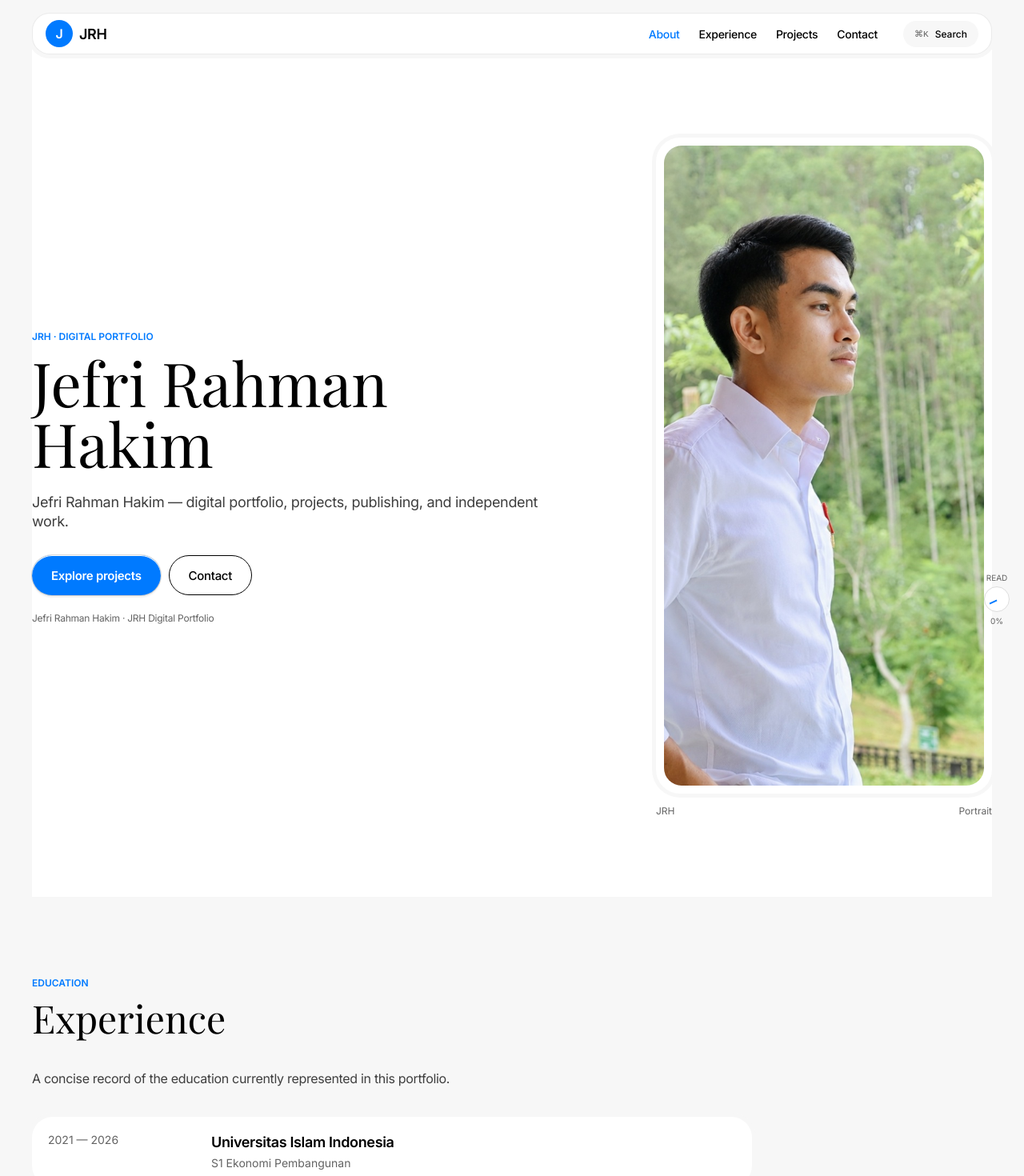
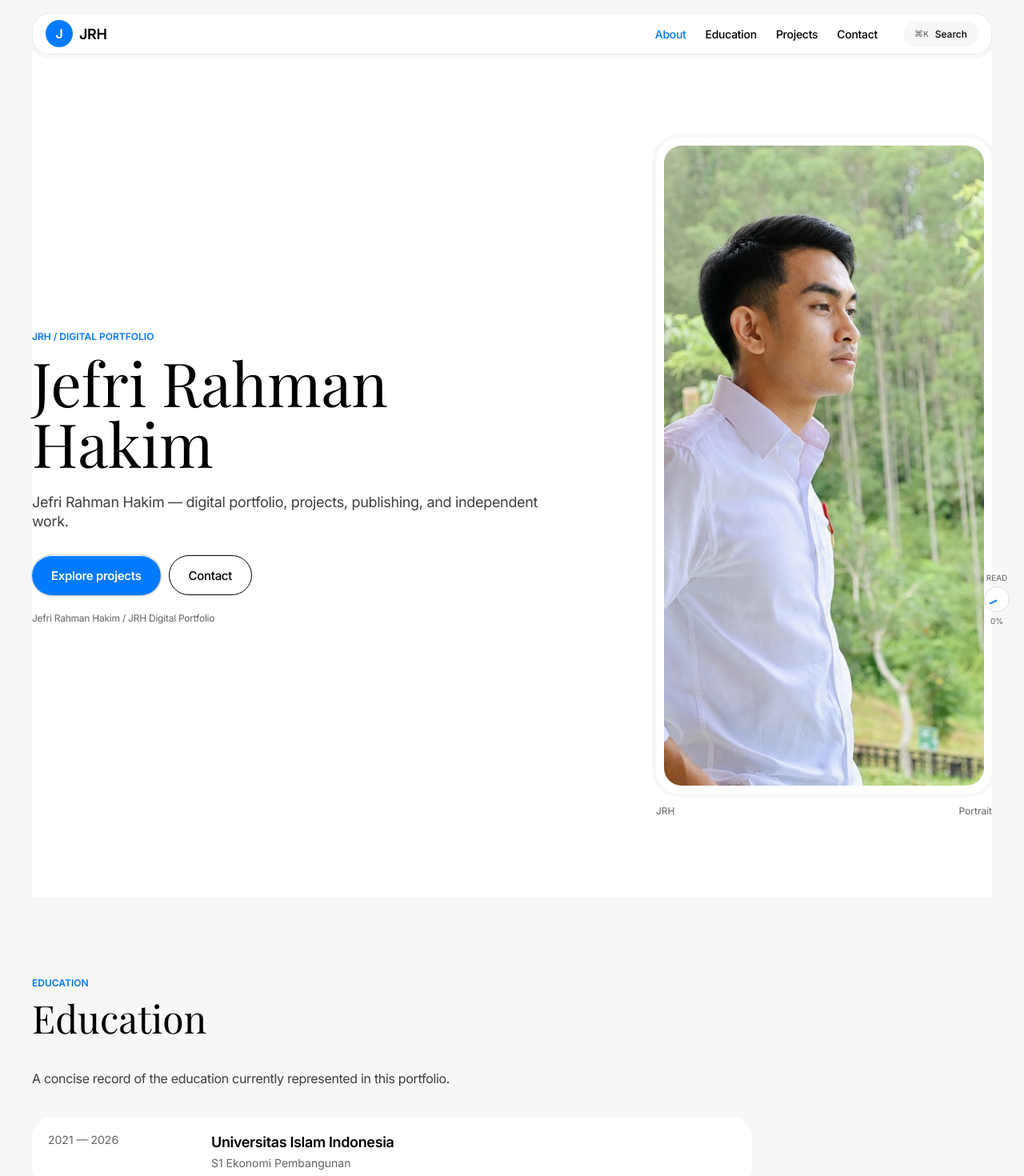
Before and after one commit to LionerHakim/JRHs, a React (Vite) app: page / in a window 1280 px wide. Shown: the top 1470 px of the page at 80% size. Built offline with nearby package versions, Linux system fonts and the light colour scheme.

Commit message:
Refine editorial information hierarchy and platform labels

```diff
--- a/src/main.tsx
+++ b/src/main.tsx
@@ -5,7 +5,7 @@ import './index.css'
 
 const sectionItems = [
   ['identity', 'About'],
-  ['education', 'Experience'],
+  ['education', 'Education'],
   ['projects', 'Projects'],
   ['links', 'Contact'],
 ] as const
@@ -167,14 +167,14 @@ export default function App() {
       <main>
         <section id="identity" className="hero" aria-labelledby="identity-title">
           <div className="hero-copy">
-            <p className="section-kicker">JRH · DIGITAL PORTFOLIO</p>
+            <p className="section-kicker">JRH / DIGITAL PORTFOLIO</p>
             <h1 id="identity-title">{siteConfig.identity.name}</h1>
             <p className="hero-description">{siteConfig.identity.description}</p>
             <div className="hero-actions">
               <a className="hero-pill" href="#projects">Explore projects</a>
               <a className="ghost-pill" href="#links">Contact</a>
             </div>
-            <p className="hero-meta">Jefri Rahman Hakim · JRH Digital Portfolio</p>
+            <p className="hero-meta">Jefri Rahman Hakim / JRH Digital Portfolio</p>
           </div>
 
           <figure className="hero-portrait">
@@ -188,7 +188,7 @@ export default function App() {
         <section id="education" className="section" aria-labelledby="education-title">
           <div className="section-head">
             <p className="section-kicker">EDUCATION</p>
-            <h2 id="education-title">Experience</h2>
+            <h2 id="education-title">Education</h2>
           </div>
           <p className="editorial-copy">A concise record of the education currently represented in this portfolio.</p>
           <div className="records" style={{ marginTop: 36 }}>
@@ -229,7 +229,7 @@ export default function App() {
           <div className="links-list" style={{ marginTop: 36 }}>
             {Object.entries(siteConfig.social).filter(([, url]) => url).map(([name, url]) => (
               <a key={name} href={url} target="_blank" rel="noreferrer">
-                <span>{name}</span>
+                <span>{name === "instagram" ? "Instagram" : name === "github" ? "GitHub" : name === "telegram" ? "Telegram" : name === "portfolio" ? "Website" : name}</span>
                 <small>Open</small>
               </a>
             ))}
```
